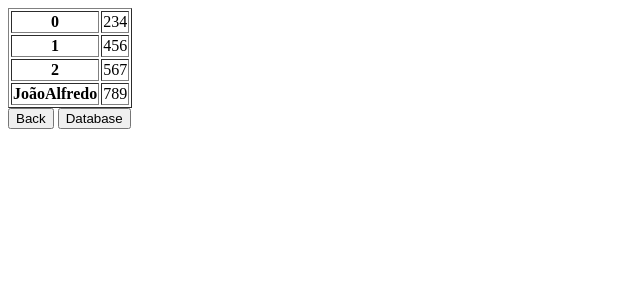
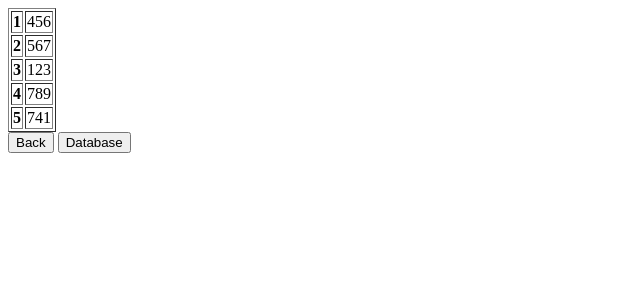
Before and after one commit to marcosdefina/mindtitan-task, a Flask app: page /database in a window 1280 px wide. Shown: the top 300 px of the page, without its empty margins (0-640 px from the left). Run offline with Flask 2, Linux system fonts and the light colour scheme; parts of the project's set-up code (start-up, migrations or seed data) failed here and were passed over.

Commit message:
removing string id from counter

```diff
--- a/api/templates/form.html
+++ b/api/templates/form.html
@@ -4,7 +4,7 @@
       ###TODO a login page###
       <br>
       <form action = "http://localhost:5000/result" method = "POST">
-         <p>ID <input type = "text" name = "id" /></p>
+         <p>ID <input type = "number" name = "id" /></p>
          <p>Question <input type = "text" name = "question" /></p>
          <p><input type = "submit" value = "submit" /></p>
       </form>
--- a/api/views.py
+++ b/api/views.py
@@ -5,7 +5,7 @@ import time
 import random
 
 ### Dicctionary '(user_id, counter)' as row on global_request_counter table.
-global_request_counter = {'0': 234, '1':456, '2':567, 'JoãoAlfredo': 789 }
+global_request_counter = {'1':456, '2':567, '3':123, '4':789, '5':741}
 
 def run_classifier():
     time.sleep(1)
```
